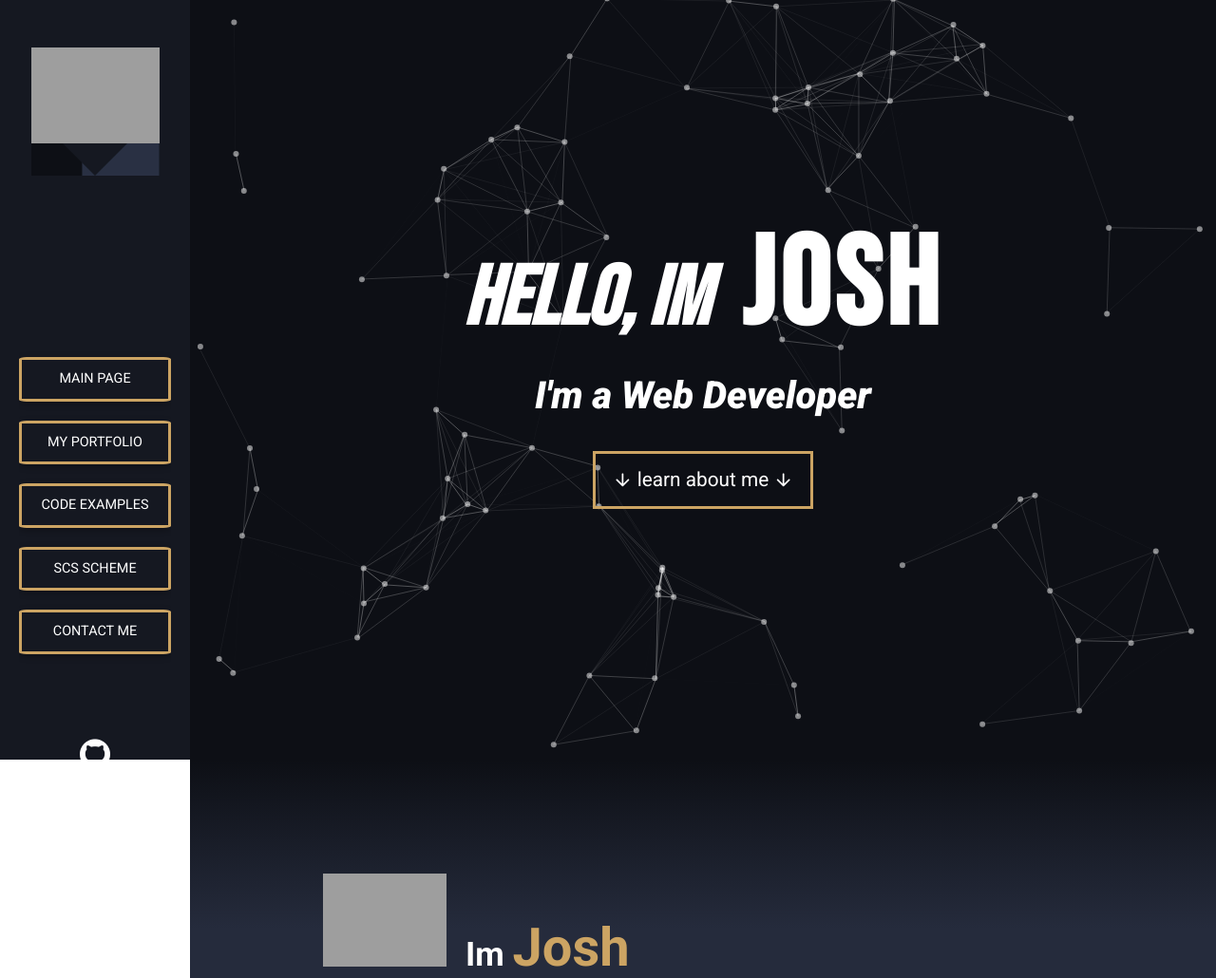
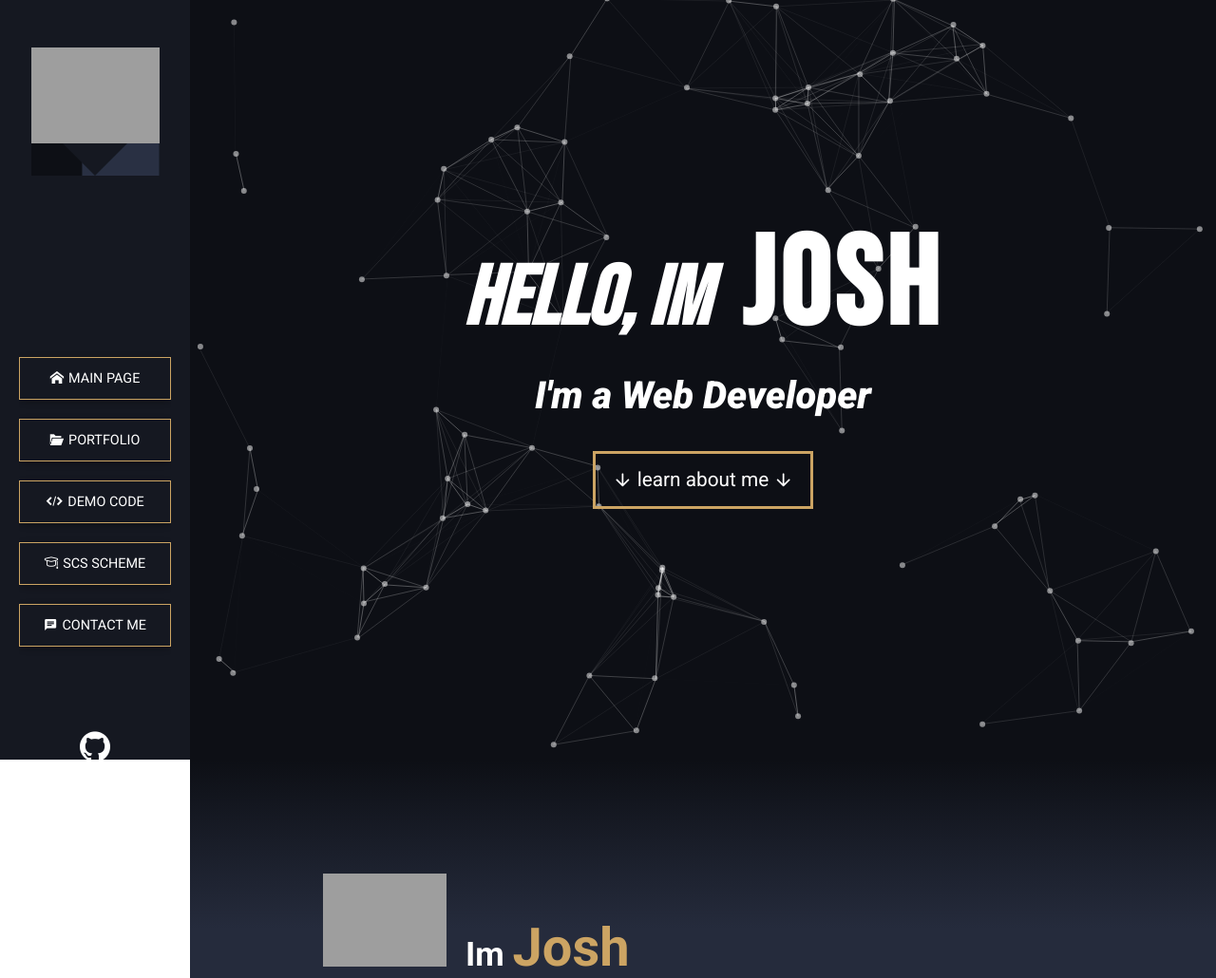
Before and after one commit to JoshR95/portfolioJR95, a PHP site: page / in a window 1280 px wide. Shown: the top 1030 px of the page at 95% size. Run offline with PHP 8.4, Linux system fonts and the light colour scheme; grey boxes are pictures that could not be loaded.

Commit message:
made a new button animation and applied to nav buttons

```diff
--- a/css/application.css
+++ b/css/application.css
@@ -441,8 +441,8 @@ nav {
   color: white;
   text-decoration: none;
 }
-.pages-links li:hover {
-  background-color: #505d82;
+.pages-links li span {
+  padding: 0 2.5px 0 2.5px;
 }
 .pages-links li:active, .pages-links li.clicked {
   color: white;
@@ -451,53 +451,83 @@ nav {
           box-shadow: inset 0 0 5px #151821;
 }
 
-.pages-links li a {
-  border: 3px #cca463 solid;
-  margin-top: 30px;
-  z-index: 10;
+.pages-links li a.svg-animated-btn {
+  position: relative;
+  display: -webkit-inline-box;
+  display: -ms-inline-flexbox;
+  display: inline-flex;
+  -webkit-box-align: center;
+      -ms-flex-align: center;
+          align-items: center;
+  -webkit-box-pack: center;
+      -ms-flex-pack: center;
+          justify-content: center;
+  width: 100%;
+  max-width: 160px;
+  height: 45px;
+  line-height: 45px;
+  color: white;
+  background: transparent;
+  font-size: 14px;
+  font-weight: 400;
+  text-transform: uppercase;
+  text-align: center;
   text-decoration: none;
-  color: white;
-  font-size: 1.2rem;
-  z-index: 1000;
+  overflow: hidden;
   cursor: pointer;
-  pointer-events: auto;
-  gap: 5px;
+  -webkit-transition: background 0.35s, color 0.35s, letter-spacing 0.35s;
+  transition: background 0.35s, color 0.35s, letter-spacing 0.35s;
+  font-size: 0.9rem;
   margin-top: 0;
-  font-size: 0.9rem;
-  border-radius: 5%;
-  padding: 10px;
-}
-.pages-links li a, .pages-links li a a, .pages-links li a p, .pages-links li a span {
-  text-decoration: none;
-}
-.pages-links li a:hover {
-  background-color: #cca463;
-  color: white;
-  border-color: #977132;
-}
-.pages-links li a:hover p {
-  color: #0d0f15;
-}
-.pages-links li a:active {
-  background-color: #c69950;
-  border-color: #4b3718;
-}
-.pages-links li a:active p {
-  color: white;
-}
-.pages-links li a p {
-  margin: 0;
-  color: white;
-  padding: 3px;
-}
-.pages-links li a p span {
-  padding: 0 5px;
-}
-.pages-links li a:hover {
-  color: black;
-}
-.pages-links li a:active {
-  color: white;
+}
+.pages-links li a.svg-animated-btn svg {
+  position: absolute;
+  top: 0;
+  left: 0;
+  width: 100%;
+  height: 100%;
+  z-index: 1;
+  pointer-events: none;
+}
+.pages-links li a.svg-animated-btn rect {
+  fill: none;
+  stroke: #cca463;
+  stroke-width: 2;
+  stroke-dasharray: 422, 0;
+  -webkit-transition: all 0.35s linear;
+  transition: all 0.35s linear;
+}
+.pages-links li a.svg-animated-btn span, .pages-links li a.svg-animated-btn .btn-text {
+  position: relative;
+  z-index: 2;
+  color: inherit;
+  font-weight: inherit;
+  -webkit-transition: color 0.35s, letter-spacing 0.35s;
+  transition: color 0.35s, letter-spacing 0.35s;
+}
+.pages-links li a.svg-animated-btn:hover {
+  background: transparent;
+  font-weight: 900;
+  letter-spacing: 1px;
+  color: #cca463;
+}
+.pages-links li a.svg-animated-btn:hover rect {
+  stroke-width: 5;
+  stroke-dasharray: 15, 310;
+  stroke-dashoffset: 48;
+  -webkit-transition: all 1.8s cubic-bezier(0.19, 1, 0.22, 1);
+  transition: all 1.8s cubic-bezier(0.19, 1, 0.22, 1);
+}
+.pages-links li a.svg-animated-btn:active {
+  color: #fff;
+}
+.pages-links li a.svg-animated-btn:active svg rect {
+  stroke: #fff;
+  stroke-width: 2;
+  stroke-dasharray: 422, 0;
+  stroke-dashoffset: 0;
+  -webkit-transition: none;
+  transition: none;
 }
 
 .nav-socials {
@@ -751,7 +781,7 @@ footer {
   -webkit-transform: translateX(-50%);
           transform: translateX(-50%);
   background-color: #293043;
-  color: #cca463;
+  color: white;
   border: 2px #cca463 solid;
   text-align: center;
   padding: 5px 10px;
@@ -1164,7 +1194,7 @@ footer {
   -webkit-transform: translateX(-50%);
           transform: translateX(-50%);
   background-color: #293043;
-  color: #cca463;
+  color: white;
   border: 2px #cca463 solid;
   text-align: center;
   padding: 5px 10px;
--- a/images/icomoon-main/style.css
+++ b/images/icomoon-main/style.css
@@ -1,10 +1,10 @@
 @font-face {
   font-family: 'icomoon';
-  src:  url('fonts/icomoon.eot?fqa88k');
-  src:  url('fonts/icomoon.eot?fqa88k#iefix') format('embedded-opentype'),
-    url('fonts/icomoon.ttf?fqa88k') format('truetype'),
-    url('fonts/icomoon.woff?fqa88k') format('woff'),
-    url('fonts/icomoon.svg?fqa88k#icomoon') format('svg');
+  src:  url('fonts/icomoon.eot?wg9pmj');
+  src:  url('fonts/icomoon.eot?wg9pmj#iefix') format('embedded-opentype'),
+    url('fonts/icomoon.ttf?wg9pmj') format('truetype'),
+    url('fonts/icomoon.woff?wg9pmj') format('woff'),
+    url('fonts/icomoon.svg?wg9pmj#icomoon') format('svg');
   font-weight: normal;
   font-style: normal;
   font-display: block;
@@ -45,6 +45,9 @@
 }
 .icon-globe:before {
   content: "\e910";
+}
+.icon-home:before {
+  content: "\e91d";
 }
 .icon-pencil:before {
   content: "\e912";
--- a/includes/nav_home.php
+++ b/includes/nav_home.php
@@ -18,11 +18,11 @@
 
     <div class="links-container">
       <ul class="pages-links">
-        <li><a href="../index.php">MAIN PAGE</a></li>
-        <li><a href="../index.php#portfolio">MY PORTFOLIO</a></li>
-        <li><a href="../pages/codeExamples.php">CODE EXAMPLES</a></li>
-        <li><a href="../pages/scsScheme.php">SCS SCHEME</a></li>
-        <li><a href="../index.php#contact-me">CONTACT ME</a></li>
+        <li><a href="../index.php" class="svg-animated-btn"><svg><rect x="0" y="0" fill="none" width="100%" height="100%"/></svg><span class="icon-home"></span><span>MAIN PAGE</span></a></li>
+        <li><a href="../index.php#portfolio" class="svg-animated-btn"><svg><rect x="0" y="0" fill="none" width="100%" height="100%"/></svg><span class="icon-folder-open"></span><span>PORTFOLIO</span></a></li>
+        <li><a href="../pages/codeExamples.php" class="svg-animated-btn"><svg><rect x="0" y="0" fill="none" width="100%" height="100%"/></svg><span class="icon-embed2"></span><span>DEMO CODE</span></a></li>
+        <li><a href="../pages/scsScheme.php" class="svg-animated-btn"><svg><rect x="0" y="0" fill="none" width="100%" height="100%"/></svg><span class="icon-study"></span><span>SCS SCHEME</span></a></li>
+        <li><a href="../index.php#contact-me" class="svg-animated-btn"><svg><rect x="0" y="0" fill="none" width="100%" height="100%"/></svg><span class="icon-chat"></span><span>CONTACT ME</span></a></li>
       </ul>
       <div class="nav-socials">
         <a href="https://github.com/JoshR95">
--- a/scss/layout/_nav.scss
+++ b/scss/layout/_nav.scss
@@ -141,11 +141,14 @@ nav{
         color: $white;
         text-decoration: none;
     }
+    span{
+        padding: 0 2.5px 0 2.5px;
+    }
 
     // this darkens the background on hover so you can tell your hovering over it
-    &:hover{
-        background-color: $third-color-light;
-    }
+    // &:hover{
+    //     background-color: $third-color-light;
+    // }
 
     // this changes the li's background color when clicked
     &:active,
@@ -156,18 +159,25 @@ nav{
     }
 }
 
-.pages-links li a {
-    @include page-button;
-    margin-top: 0;
-    font-size: .9rem;
-    border-radius: 5%;
-    padding: 10px;
-    &:hover{
-        color: black;
-    }
-    &:active{
-        color: $white;
-    }
+// .pages-links li a {
+//     // @include page-button;
+//     margin-top: 0;
+//     font-size: .9rem;
+//     border-radius: 5%;
+//     padding: 10px;
+//     &:hover{
+//         color: black;
+//     }
+//     &:active{
+//         color: $white;
+//     }
+// }
+
+.pages-links li a.svg-animated-btn {
+    // settings the values for the mixin to use
+  @include svg-border-animated-btn($border-color: $primary-color, $bg: transparent, $text-color: $white, $hover-bg: transparent);
+  font-size: .9rem;
+  margin-top: 0;
 }
 
 .nav-socials{
--- a/scss/utilities/_mixins.scss
+++ b/scss/utilities/_mixins.scss
@@ -81,14 +81,10 @@
 
 
 ///////////////////////////////////////////////////////////////////////////////////////////////////////////
-/// GLOW EFFECT FOR IMAGES
-///////////////////////////////////////////////////////////////////////////////////////////////////////////
-
-///////////////////////////////////////////////////////////////////////////////////////////////////////////
 /// TOOLTIP MIXIN
 ///////////////////////////////////////////////////////////////////////////////////////////////////////////
 
-@mixin tooltip($tooltip-color: $primary-color, $tooltip-size: 16px, $tooltip-padding: 5px 10px) {
+@mixin tooltip($tooltip-color: $white, $tooltip-size: 16px, $tooltip-padding: 5px 10px) {
     position: relative;
     display: inline-block;
 
@@ -100,7 +96,7 @@
         transform: translateX(-50%);
         background-color: $third-color;
         color: $tooltip-color;
-        border: 2px $tooltip-color solid;
+        border: 2px $primary-color solid;
         text-align: center;
         padding: $tooltip-padding;
         border-radius: 4px;
@@ -116,3 +112,84 @@
         opacity: 1;
     }
 }
+
+///////////////////////////////////////////////////
+/// ANIMATED BORDER BUTTON
+///////////////////////////////////////////////////
+
+@mixin svg-border-animated-btn(
+  $width: 160px,
+  $height: 45px,
+  $border-color: $primary-color,
+  $bg: darken($primary-color, 1.5%),
+  $text-color: #fff,
+  $hover-bg: transparent
+) {
+  position: relative;
+  display: inline-flex;
+  align-items: center;
+  justify-content: center;
+  width: 100%;
+  max-width: $width;
+  height: $height;
+  line-height: $height;
+  color: $white;
+  background: $bg;
+  font-size: 14px;
+  font-weight: 400;
+  text-transform: uppercase;
+  text-align: center;
+  text-decoration: none;
+  overflow: hidden;
+  cursor: pointer;
+  transition: background 0.35s, color 0.35s, letter-spacing 0.35s;
+
+  svg {
+    position: absolute;
+    top: 0; left: 0;
+    width: 100%; height: 100%;
+    z-index: 1;
+    pointer-events: none;
+  }
+
+  rect {
+    fill: none;
+    stroke: $border-color;
+    stroke-width: 2;
+    stroke-dasharray: 422, 0;
+    transition: all 0.35s linear;
+  }
+
+  span, .btn-text {
+    position: relative;
+    z-index: 2;
+    color: inherit;
+    font-weight: inherit;
+    transition: color 0.35s, letter-spacing 0.35s;
+  }
+
+  &:hover {
+    background: $hover-bg;
+    font-weight: 900;
+    letter-spacing: 1px;
+    color: $border-color;
+  }
+
+  &:hover rect {
+    stroke-width: 5;
+    stroke-dasharray: 15, 310;
+    stroke-dashoffset: 48;
+    transition: all 1.8s cubic-bezier(0.19, 1, 0.22, 1);
+  }
+
+  &:active {
+    color: #fff;
+    svg rect {
+      stroke: #fff;
+      stroke-width: 2;
+      stroke-dasharray: 422, 0;
+      stroke-dashoffset: 0;
+      transition: none;
+    }
+  }
+}
```
Also changed, not shown: images/icomoon-main/demo.html (+15 -1 lines), images/icomoon-main/selection.json (+1 -1 lines), includes/nav_CE.php (+6 -6 lines), includes/nav_about.php (+5 -5 lines), includes/nav_scsScheme.php (+6 -6 lines), images/icomoon-main/fonts/icomoon.ttf, images/icomoon-main/fonts/icomoon.woff, 3 other files.
